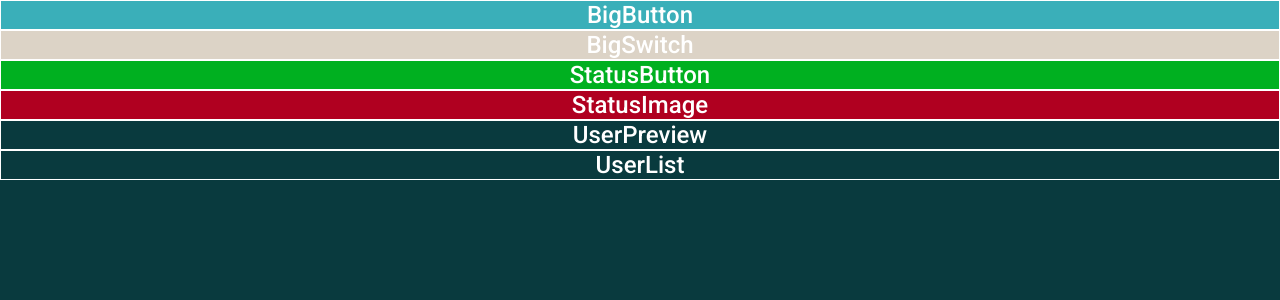
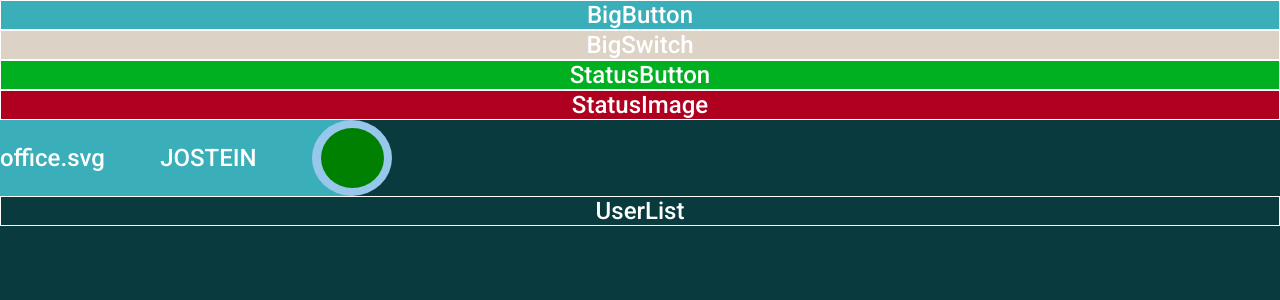
Before and after one commit to knutsanl/oblig2, a React (Create React App) app: page / in a window 1280 px wide. Shown: the top 300 px of the page. Built offline with nearby package versions, Linux system fonts and the light colour scheme.

Commit message:
add user-prewiev component, missing icons

```diff
--- a/src/App.js
+++ b/src/App.js
@@ -17,9 +17,9 @@ class App extends Component {
         <StatusButton />
         <StatusImage />
         <UserPreview user={{
-            name:"",
-            status: "available",
-            place: "home-office"
+            name:"Jostein",
+            available: true,
+            place: "on-campus"
         }} />
         <UserList />
       </div>
--- a/src/components/user-preview/user-preview.css
+++ b/src/components/user-preview/user-preview.css
@@ -1,3 +1,39 @@
+.UserPreview,
+.MainRectangle,
+.OuterCircle {
+    display: flex;
+    align-items: center;
+    justify-content: center;
+}
+
 .UserPreview {
-    border: 1px solid white;
+    height: 76px;
+    width: 352px;
+    background-color: #3aafb9;
+    position: relative;
 }
+
+.MainRectangle {
+    height: 100%;
+    width: 312px;
+    padding-right: 40px;
+}
+
+.OuterCircle,
+.InnerCircle {
+    border-radius: 50%;
+}
+
+.OuterCircle {
+    height: 76px;
+    width: 80px;
+    background-color: #97c8eb;
+    position: absolute;
+    right: -40px;
+    top: 0;
+}
+
+.InnerCircle {
+    height: 60px;
+    width: 63px;
+}
--- a/src/components/user-preview/user-preview.jsx
+++ b/src/components/user-preview/user-preview.jsx
@@ -1,8 +1,21 @@
 import './user-preview.css';
 
-function UserPreview(props) {
+function UserPreview({ user }) {
+    const place = user.place;
+    const available = user.available;
     return(
-        <div className="UserPreview">UserPreview</div>
+        <div className="UserPreview">
+            <div className="icon">
+                {/* Missing office.svg and home.svg */}
+                {place === 'on-campus' ? 'office.svg' : 'home.svg'}
+            </div>
+            <div className="MainRectangle">
+                { user.name.toUpperCase() }
+            </div>
+            <div className="OuterCircle">
+                <div className="InnerCircle" style={{backgroundColor: available ? 'green' : 'red'}}></div>
+            </div>
+        </div>
     );
 }
 
```
